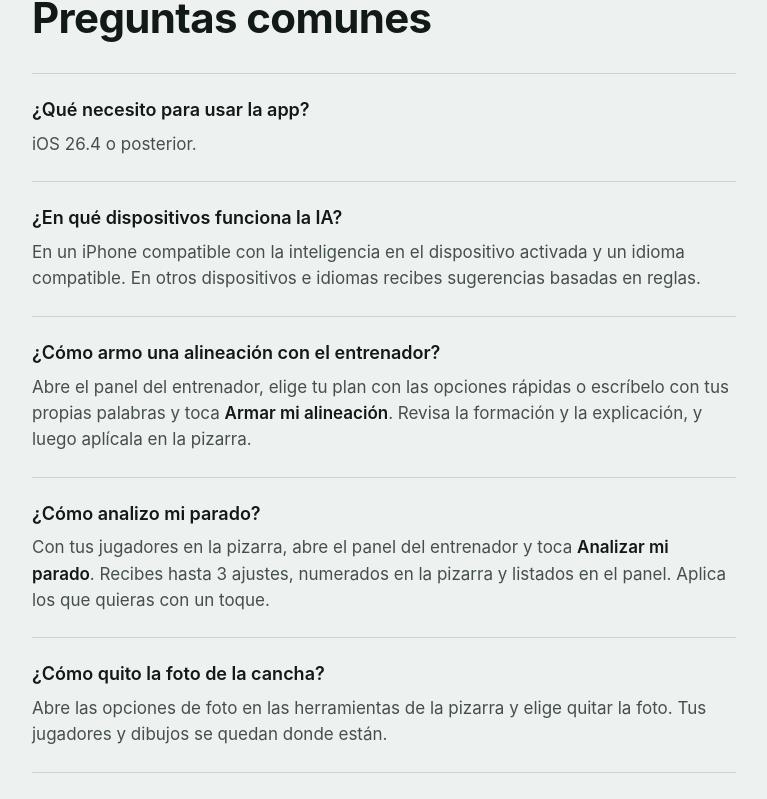
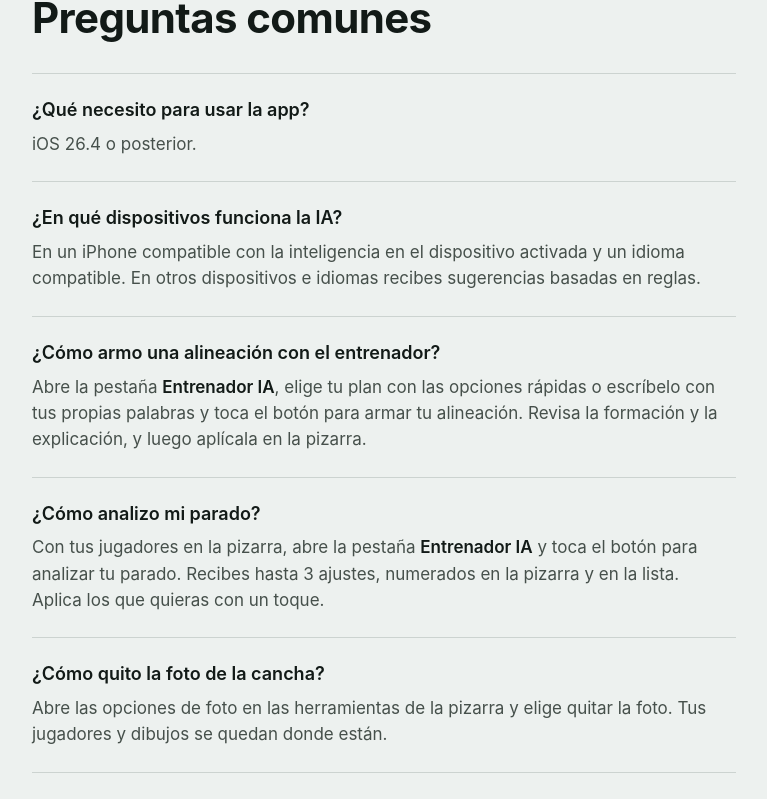
Before and after one commit to mitre88/soccer-board-landing, a Next.js app: page /es/support in a window 1280 px wide. Shown: the part 379-1178 px from the top of the page, without its empty margins (256-1023 px from the left). Built offline with nearby package versions, Linux system fonts and the light colour scheme; no server answers.

Commit message:
fix(support): point to the AI Coach tab; Spanish answers describe the buttons until their strings ship

```diff
--- a/content/legal.ts
+++ b/content/legal.ts
@@ -401,11 +401,11 @@ export const support: Record<Locale, SupportDoc> = {
       },
       {
         q: "How do I build a lineup with the coach?",
-        a: "Open the coach panel, pick your plan with the chips or type it in your own words, and tap **Build my lineup**. Review the formation and the explanation, then tap **Apply to board**.",
+        a: "Open the **AI Coach** tab, pick your plan with the chips or type it in your own words, and tap **Build my lineup**. Review the formation and the explanation, then tap **Apply to board**.",
       },
       {
         q: "How do I analyze my setup?",
-        a: "With your players on the board, open the coach panel and tap **Analyze my setup**. You get up to 3 adjustments, numbered on the board and listed in the panel. Tap **Apply** on the ones you want.",
+        a: "With your players on the board, open the **AI Coach** tab and tap **Analyze my setup**. You get up to 3 adjustments, numbered on the board and in the list. Tap **Apply** on the ones you want.",
       },
       {
         q: "How do I remove the field photo?",
@@ -445,11 +445,11 @@ export const support: Record<Locale, SupportDoc> = {
       },
       {
         q: "¿Cómo armo una alineación con el entrenador?",
-        a: "Abre el panel del entrenador, elige tu plan con las opciones rápidas o escríbelo con tus propias palabras y toca **Armar mi alineación**. Revisa la formación y la explicación, y luego aplícala en la pizarra.",
+        a: "Abre la pestaña **Entrenador IA**, elige tu plan con las opciones rápidas o escríbelo con tus propias palabras y toca el botón para armar tu alineación. Revisa la formación y la explicación, y luego aplícala en la pizarra.",
       },
       {
         q: "¿Cómo analizo mi parado?",
-        a: "Con tus jugadores en la pizarra, abre el panel del entrenador y toca **Analizar mi parado**. Recibes hasta 3 ajustes, numerados en la pizarra y listados en el panel. Aplica los que quieras con un toque.",
+        a: "Con tus jugadores en la pizarra, abre la pestaña **Entrenador IA** y toca el botón para analizar tu parado. Recibes hasta 3 ajustes, numerados en la pizarra y en la lista. Aplica los que quieras con un toque.",
       },
       {
         q: "¿Cómo quito la foto de la cancha?",
```
